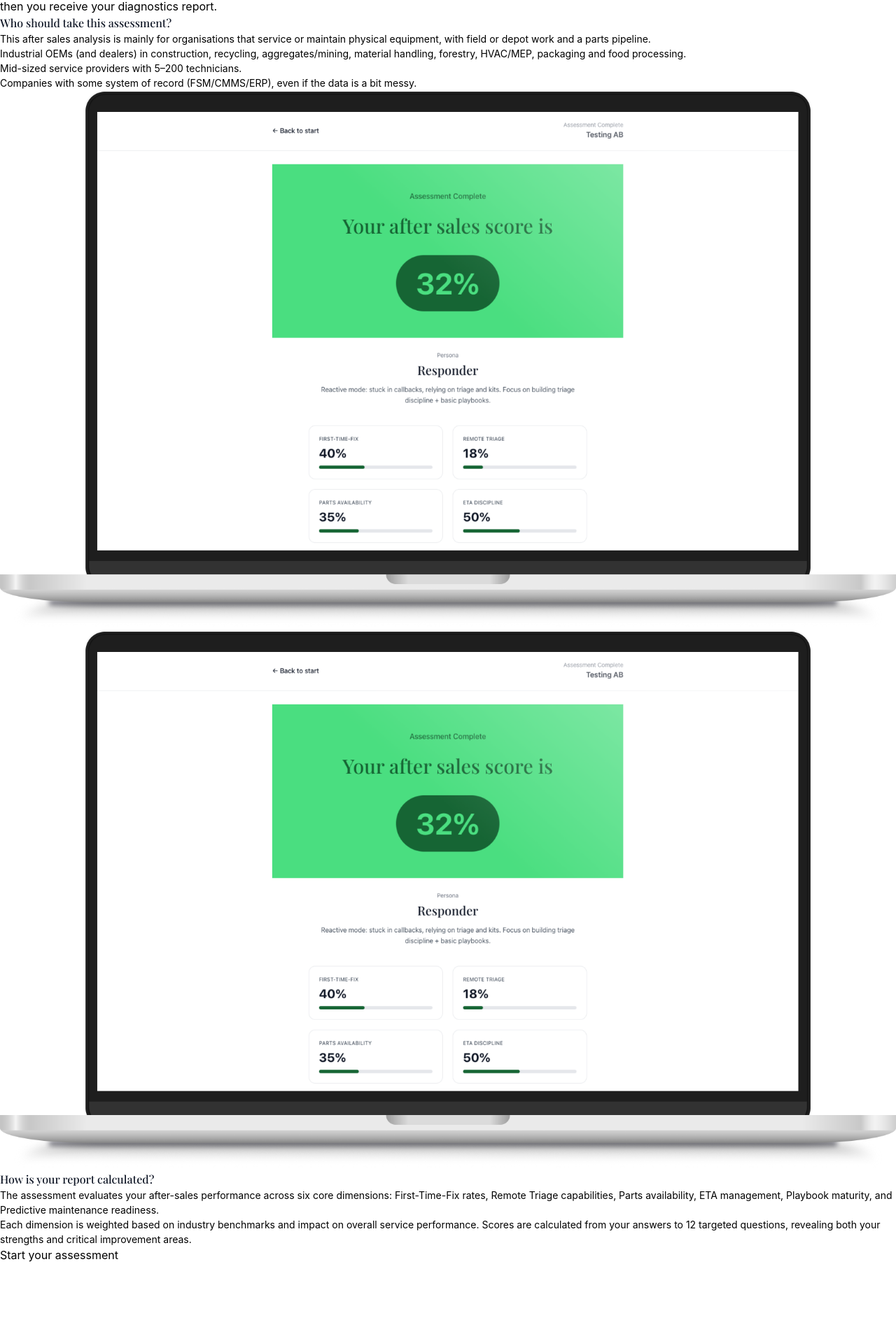
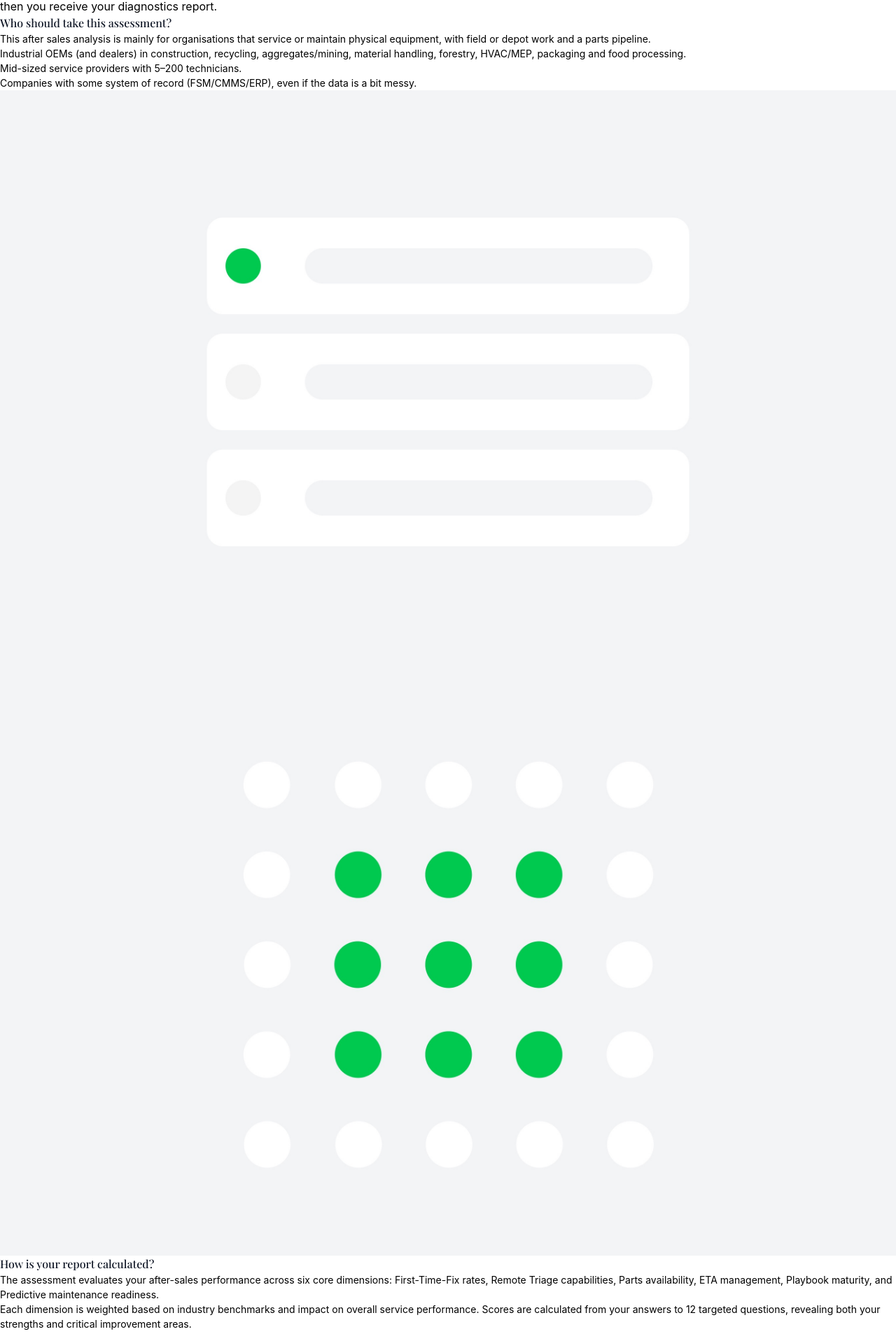
Before and after one commit to rustybadge/after-sales-quiz, a React (Vite) app: page / in a window 1280 px wide. Shown: the part 717-2624 px from the top of the page at 70% size. Before the commit the page ends 2523 px from the top, so only its background shows below. Built offline with nearby package versions, Linux system fonts and the light colour scheme.

Commit message:
Replace temporary images with questions.jpeg and dimensions.jpeg

```diff
--- a/src/Landing.tsx
+++ b/src/Landing.tsx
@@ -89,7 +89,7 @@ const Landing: React.FC<LandingProps> = ({ onStart }) => {
           {/* Right Column - Image in Grey Box */}
           <div>
             <div className="bg-gray-100 p-8">
-              <img src="/dashboard-preview.png" alt="Temp image" className="w-full" />
+              <img src="/questions.jpeg" alt="After sales assessment" className="w-full" />
             </div>
           </div>
         </div>
@@ -99,7 +99,7 @@ const Landing: React.FC<LandingProps> = ({ onStart }) => {
           {/* Left Column - Image in Grey Box */}
           <div>
             <div className="bg-gray-100 p-8">
-              <img src="/dashboard-preview.png" alt="Temp image" className="w-full" />
+              <img src="/dimensions.jpeg" alt="Assessment dimensions" className="w-full" />
             </div>
           </div>
 
```
Also changed, not shown: public/dimensions.jpeg (added), public/questions.jpeg (added).
